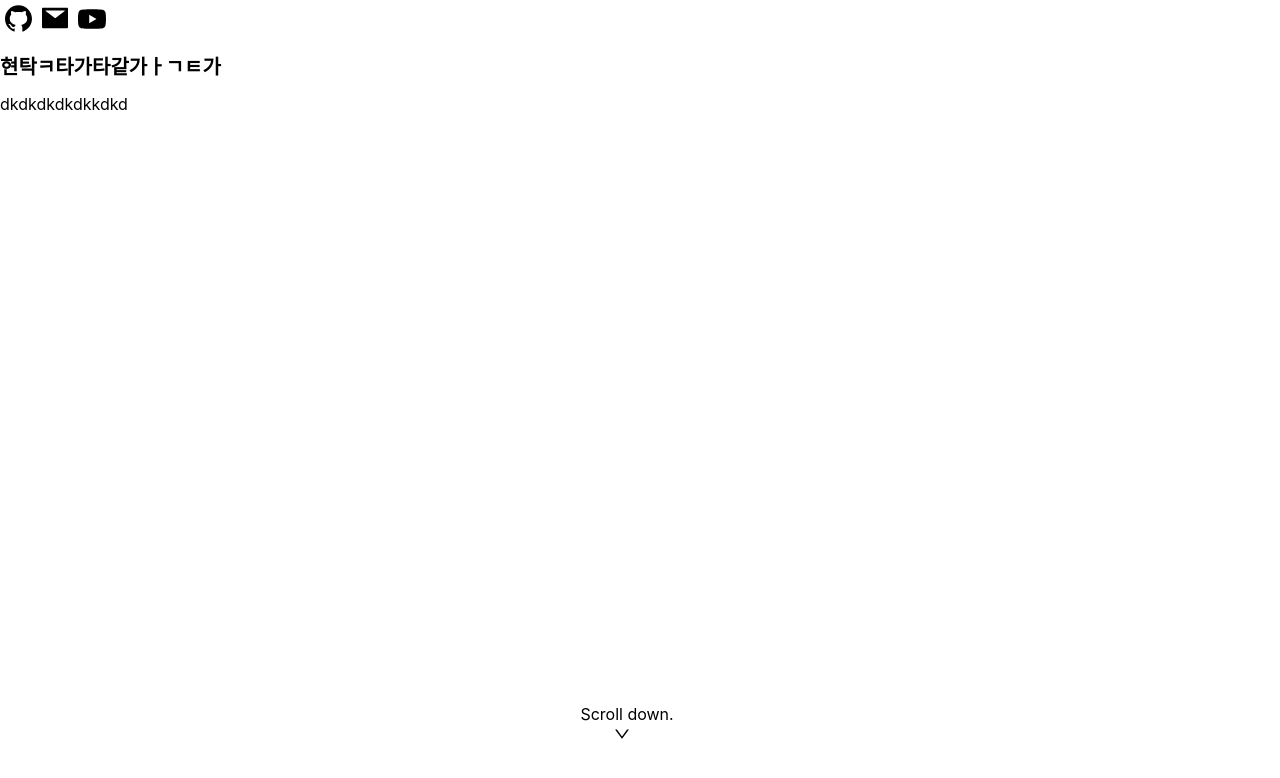
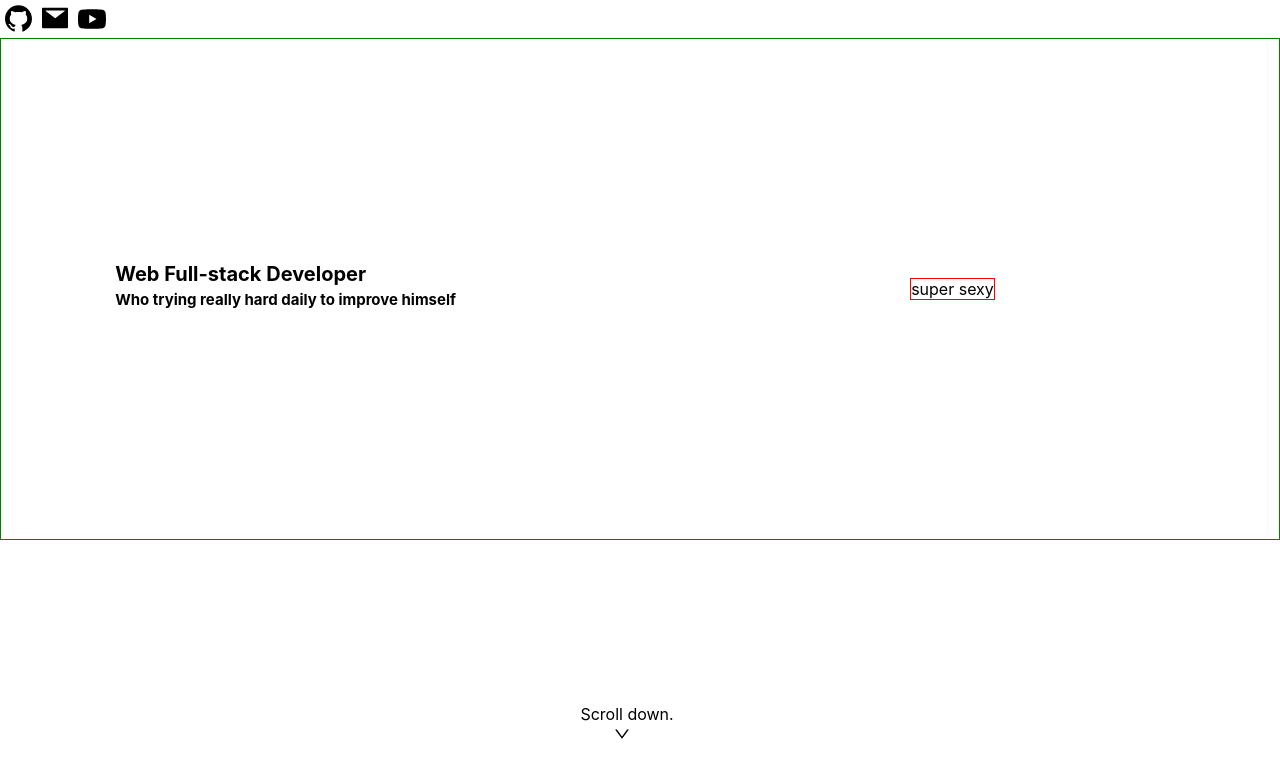
Before and after one commit to jiseong-choi/react-portfolio, a React (Create React App) app: page / in a window 1280 px wide. Shown: the top 778 px of the page. Built offline with nearby package versions, Linux system fonts and the light colour scheme.

Commit message:
my portfolio

```diff
--- /dev/null
+++ b/src/App.css
@@ -0,0 +1,25 @@
+#test {
+	animation: fadein 1s;
+	-moz-animation: fadein 3s; /* Firefox */
+	-webkit-animation: fadein 5s; /* Safari and Chrome */
+	-o-animation: fadein 3s; /* Opera */
+}
+@keyframes fadein {
+	from {
+		opacity: 0;
+	}
+	to {
+		opacity: 3;
+	}
+}
+
+.introduce {
+	align-items: center;
+	height: 500px;
+	border: 1px solid green;
+	display: flex;
+	justify-content: space-evenly;
+}
+.content {
+	border: 1px solid red;
+}
--- a/src/App.js
+++ b/src/App.js
@@ -2,6 +2,8 @@ import React,{useState,useEffect} from 'react'
 import Main from './components/Main'
 import Skill from './components/Skill'
 import Footer from './components/Footer'
+import Header from './components/Header'
+import './App.css'
 
 function App() {
 
@@ -10,13 +12,14 @@ function App() {
   const onScroll = (e) => {
     const winScroll = e.deltaY
 
+
     if (winScroll <= 0) {
       setPage(1)
-      console.log(Page)
+      //console.log(Page)
     }
     else if (winScroll < 500 && winScroll > 0) {
       setPage(2)
-      console.log(Page)
+     // console.log(Page)
     }
     else if (winScroll < 600 && winScroll >= 300) {
       setPage(3)
@@ -24,7 +27,7 @@ function App() {
     }
     else {
       setPage(1)
-      console.log(Page)
+      //console.log(Page)
     }
   }
 
@@ -32,16 +35,21 @@ function App() {
     window.addEventListener("wheel", onScroll);
     return () => window.removeEventListener("wheel", onScroll)
   });
-  console.log('loaded')
+  //console.log('loaded')
+
+
   return (
     <React.Fragment>
+      <div>
+      <Header />
       {Page === 1 &&
-        <Main style={{ width:'100%', height:'100%' }} />
+        <Main style={{ width:'100%', height:'100%'  }} />
       }
       {Page === 2 &&
         <Skill style={{ width:'100%', height:'100%' }} />
       }
-      <Footer />
+        <Footer />
+        </div>
     </React.Fragment>
   );
 }
--- /dev/null
+++ b/src/components/Header.js
@@ -0,0 +1,43 @@
+import React from 'react'
+import { GithubOutlined, MailFilled, YoutubeFilled } from '@ant-design/icons';
+
+function Header() {
+
+    const onClickHandler = () => {
+        window.open('https://github.com/jiseong-choi')
+    }
+
+    const onClickHandler1 = () => {
+        const url = "jiseong1951@kakao.com"
+        navigator.clipboard.writeText(url)
+            .then(() => {
+            alert('메일주소가 복사되었습니다.')
+        })
+    }
+    const onClickHandler22 = () => {
+        window.open('https://www.youtube.com/channel/UCggeouWgC70AnuCdI9CWLdg')
+    }
+
+    return (
+        <div>
+            <div>
+            <div className="icons" style={{ display: 'flex' }}>
+                <GithubOutlined
+                    onClick={onClickHandler}
+                    style={{ margin:'5px',fontSize:'27px' }}
+                />
+                <MailFilled
+                    onClick={onClickHandler1}
+                    style={{ margin:'5px',fontSize:'26px' }}
+                />
+                <YoutubeFilled
+                    onClick={onClickHandler22}
+                    style={{ margin:'5px',fontSize:'28px' }}
+                />
+            </div>
+            </div>
+        </div>
+    )
+}
+
+export default Header
--- a/src/components/Main.js
+++ b/src/components/Main.js
@@ -1,47 +1,22 @@
 import React from 'react'
-import { GithubOutlined, MailFilled, YoutubeFilled } from '@ant-design/icons';
+import '../App.css'
 
 function Main() {
-    console.log('Main')
-
-    const onClickHandler = () => {
-        window.open('https://github.com/jiseong-choi')
-    }
-
-    const onClickHandler1 = () => {
-        const url = "jiseong1951@kakao.com"
-        navigator.clipboard.writeText(url)
-            .then(() => {
-            alert('메일주소가 복사되었습니다.')
-        })
-    }
-    const onClickHandler22 = () => {
-        window.open('https://www.youtube.com/channel/UCggeouWgC70AnuCdI9CWLdg')
-    }
-
+    //console.log('Main')
     return (
-        <div >
-            <div className="icons" style={{ display: 'flex' }}>
-                <GithubOutlined
-                    onClick={onClickHandler}
-                    style={{ margin:'5px',fontSize:'27px' }}
-                />
-                <MailFilled
-                    onClick={onClickHandler1}
-                    style={{ margin:'5px',fontSize:'26px' }}
-                />
-                <YoutubeFilled
-                    onClick={onClickHandler22}
-                    style={{ margin:'5px',fontSize:'28px' }}
-                />
+        <React.Fragment>
+            <div id='test'>
+                <div className='introduce'>
+                    <h1 style={{ fontSize: '20px', marginBottom: '20px',position: 'relative', right:'170px' }}>
+                        Web Full-stack Developer <br />
+                        <span style={{ fontSize: '15px'}}>Who trying really hard daily to improve himself</span>
+                    </h1>
+                    <div className='content'>
+                        super sexy
+                    </div>
+                </div>
             </div>
-            <div>
-                <h1 style={{ fontSize:'20px'}}>현탁ㅋ타가타같가ㅏㄱㅌ가</h1>
-                <span>
-                dkdkdkdkdkkdkd
-                </span>
-            </div>
-        </div>
+        </React.Fragment>
     )
 }
 
--- a/src/components/Skill.js
+++ b/src/components/Skill.js
@@ -1,10 +1,11 @@
 import React from 'react'
+import '../App.css'
 
 function Description() {
-    console.log('Description')
+    //console.log('Description')
     return (
-        <div>
-            Description
+        <div id='test'>
+            Skill
         </div>
     )
 }
```
Also changed, not shown: 1 other file (tests, documents, lock files or other folders).
